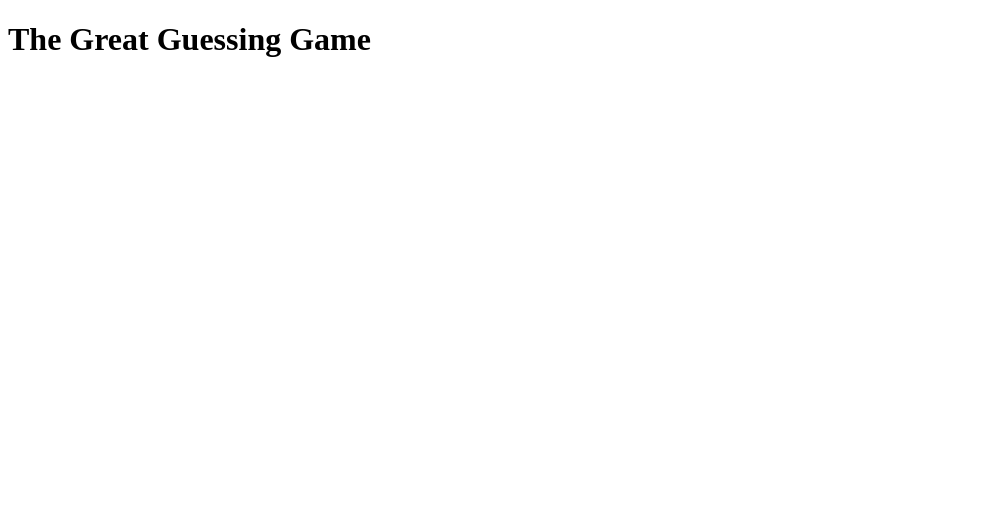
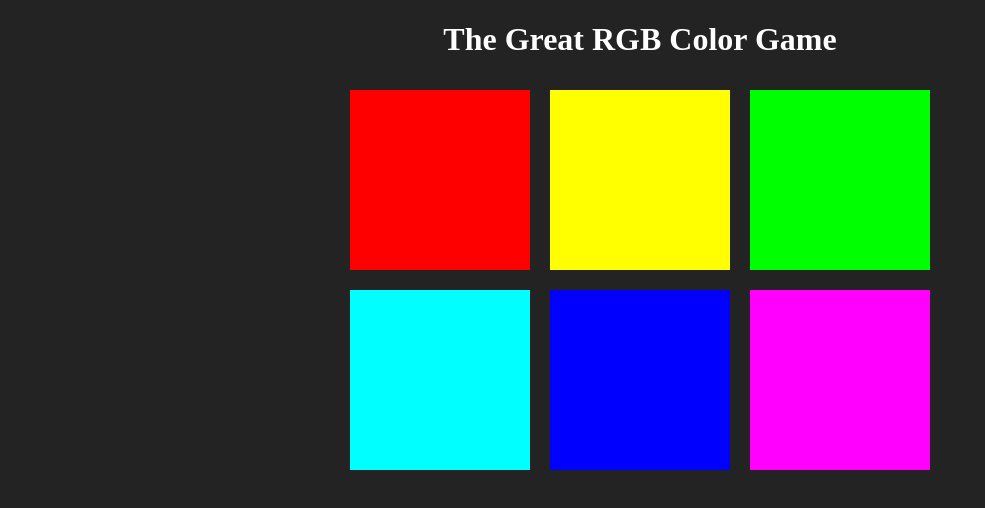
Before and after one commit to howlCode/color_game, a plain HTML site: page index.html in a window 1280 px wide. Shown: the whole page, without its empty margins (0-985 px from the left). Drawn offline with Linux system fonts and the light colour scheme.

Commit message:
squares in place with JS colorizer

```diff
--- a/colorgame.js
+++ b/colorgame.js
@@ -0,0 +1,14 @@
+var colors = [
+	"rgb(255, 0, 0)",
+	"rgb(255, 255, 0)",
+	"rgb(0, 255, 0)",
+	"rgb(0, 255, 255)",
+	"rgb(0, 0, 255)",
+	"rgb(255, 0, 255)"
+];
+
+var squares = document.querySelectorAll(".square");
+
+for (var i = 0; i < squares.length; i++) {
+	squares[i].style.backgroundColor = colors[i];
+}
--- a/index.html
+++ b/index.html
@@ -6,9 +6,17 @@
 	<title>Color Game</title>
 </head>
 <body>
-	<h1>The Great Guessing Game</h1>
+<h1>The Great RGB Color Game</h1>
 
+	<div id="container">
+		<div class="square"></div>
+		<div class="square"></div>
+		<div class="square"></div>
+		<div class="square"></div>
+		<div class="square"></div>
+		<div class="square"></div>
+	</div>
 
-<script src="colorgame.js"></script>
+<script type="text/javascript" src="colorgame.js"></script>
 </body>
 </html>
--- a/style.css
+++ b/style.css
@@ -0,0 +1,21 @@
+body {
+	background-color: #232323;
+}
+
+h1 {
+	color: white;
+	text-align: center;
+}
+
+#container {
+	margin: 0 auto;
+	max-width: 600px;
+}
+
+.square {
+	width: 30%;
+	background: purple;
+	padding-bottom: 30%;
+	float: left;
+	margin: 1.66%;
+}
```
